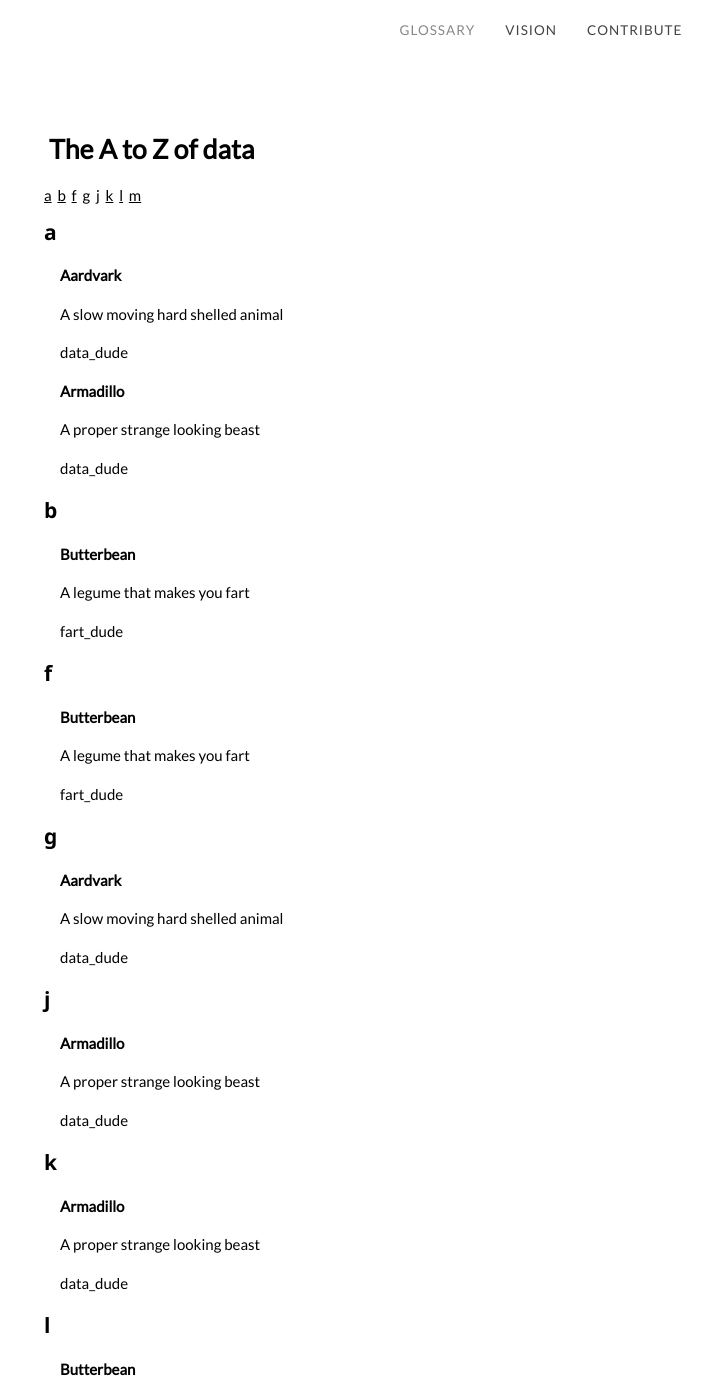
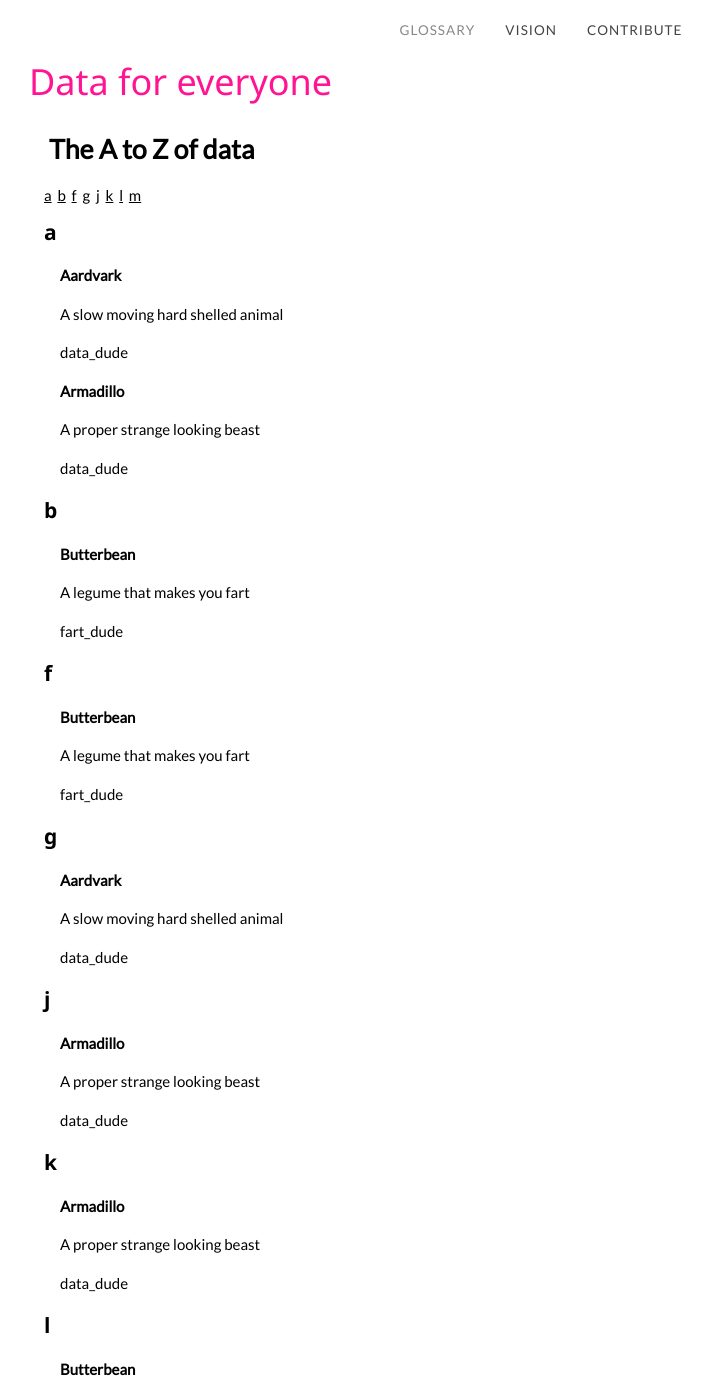
Before and after one commit to unleashyourdata/open_data_glossary, a Jekyll site: the page built from index.html, in a window 1280 px wide and 1400 px high. Shown: the whole window, without its empty margins (99-810 px from the left). Built offline with Jekyll 4.4.1, drawn with Linux system fonts in a browser that asks for light colours.

Commit message:
Update style.css

```diff
--- a/css/style.css
+++ b/css/style.css
@@ -202,7 +202,7 @@ color: #fff;
 
 h1 {
 font-size: 2.0em;
-color: #fff;
+color: deeppink;
 padding: 0;
 margin: 0;
 }
```
